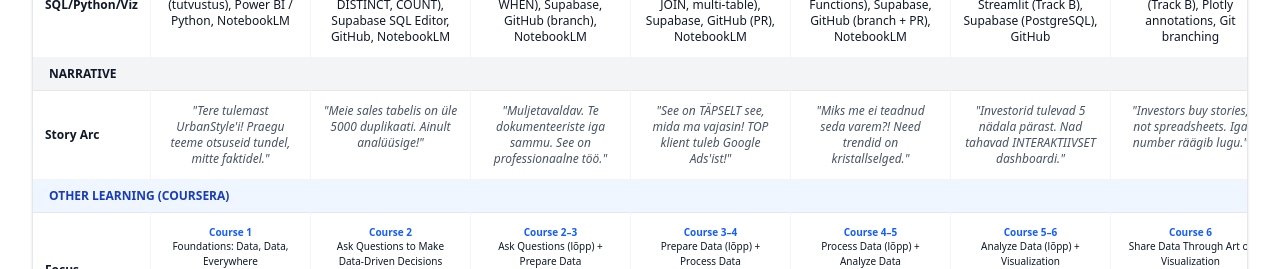
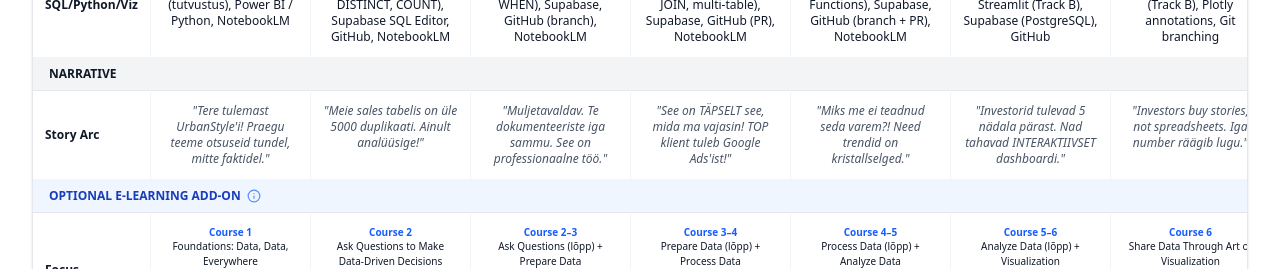
Before and after one commit to urbanstyle-ltd/urbanstyle.ltd, a Next.js app: page /en/syllabus in a window 1280 px wide. Shown: the part 875-1144 px from the top of the page. Built offline with nearby package versions, Linux system fonts and the light colour scheme.

Commit message:
feat(daca): replace direct Coursera mentions with optional e-learning tooltips

```diff
--- a/messages/en.json
+++ b/messages/en.json
@@ -118,8 +118,9 @@
       "s3": "Session 3 (Demo+Retro)",
       "tools": "Tools",
       "portfolio": "Weekly Artifact",
-      "google": "Other learning (Coursera)",
-      "narrative": "Narrative"
+      "google": "Optional e-learning add-on",
+      "narrative": "Narrative",
+      "googleTooltip": "Accelerates learning and enables getting a Google Professional Certificate upon successful completion."
     },
     "back": "Back to program page"
   }
--- a/messages/et.json
+++ b/messages/et.json
@@ -118,8 +118,9 @@
       "s3": "Sessioon 3 (Demo+Retro)",
       "tools": "Tööriistad",
       "portfolio": "Nädala artefakt",
-      "google": "Muu õpe (Coursera)",
-      "narrative": "Narratiiv"
+      "google": "Vabatahtlik lisa e-õpe",
+      "narrative": "Narratiiv",
+      "googleTooltip": "Kiirendab õppimist ja võimaldab eduka sooritamise korral saada Google Professional Certificate'i."
     },
     "back": "Tagasi programmi lehele"
   }
--- a/messages/lv.json
+++ b/messages/lv.json
@@ -118,8 +118,9 @@
       "s3": "3. sesija (Demo+Retro)",
       "tools": "Rīki",
       "portfolio": "Nedēļas artefakts",
-      "google": "Cita mācīšanās (Coursera)",
-      "narrative": "Pārdzīvojums"
+      "google": "Papildu e-mācības",
+      "narrative": "Pārdzīvojums",
+      "googleTooltip": "Paātrina mācīšanos un ļauj iegūt Google Professional Certificate pēc veiksmīgas pabeigšanas."
     },
     "back": "Atpakaļ uz programmas lapu"
   }
--- a/messages/ru.json
+++ b/messages/ru.json
@@ -118,8 +118,9 @@
       "s3": "Сессия 3 (Демо+Ретро)",
       "tools": "Инструменты",
       "portfolio": "Артефакт недели",
-      "google": "Доп. обучение (Coursera)",
-      "narrative": "Нарратив"
+      "google": "Дополнительное электронное обучение",
+      "narrative": "Нарратив",
+      "googleTooltip": "Ускоряет обучение и позволяет получить Google Professional Certificate при успешном завершении."
     },
     "back": "Назад на страницу программы"
   }
--- a/src/app/[locale]/syllabus/page.tsx
+++ b/src/app/[locale]/syllabus/page.tsx
@@ -4,7 +4,7 @@ import { useState } from "react";
 import { useTranslations } from "next-intl";
 import { PROGRAM_DATA } from "@/data/syllabus";
 import Link from "next/link";
-import { ArrowLeft } from "lucide-react";
+import { ArrowLeft, Info } from "lucide-react";
 
 type ViewMode = "executive" | "curriculum";
 
@@ -252,7 +252,13 @@ export default function SyllabusPage() {
                       colSpan={PROGRAM_DATA.weeks.length + 1}
                       className="p-2 px-4 font-bold text-xs sticky left-0 z-10 text-blue-800"
                     >
-                      {t("table.google").toUpperCase()}
+                      <div className="flex items-center gap-1.5 group relative w-fit">
+                        <span>{t("table.google").toUpperCase()}</span>
+                        <Info className="w-3.5 h-3.5 text-blue-600/70 hover:text-blue-800 cursor-help" />
+                        <div className="absolute left-0 bottom-full mb-2 hidden group-hover:block w-[280px] p-3 leading-relaxed bg-black/90 text-white text-[10px] rounded shadow-lg z-20 font-normal">
+                          {t("table.googleTooltip")}
+                        </div>
+                      </div>
                     </td>
                   </tr>
                   <tr className="border-b border-gray-100">
```
